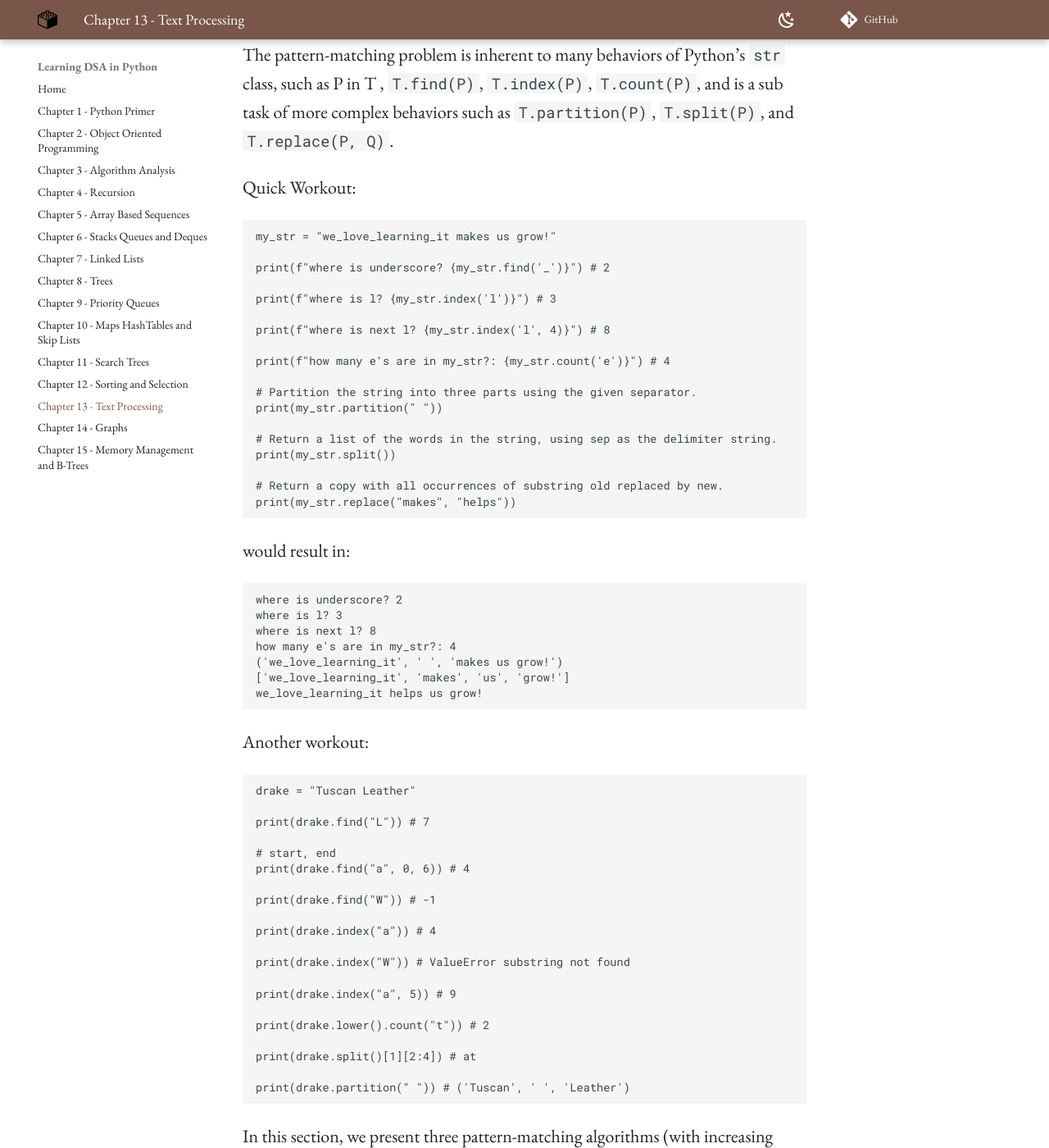
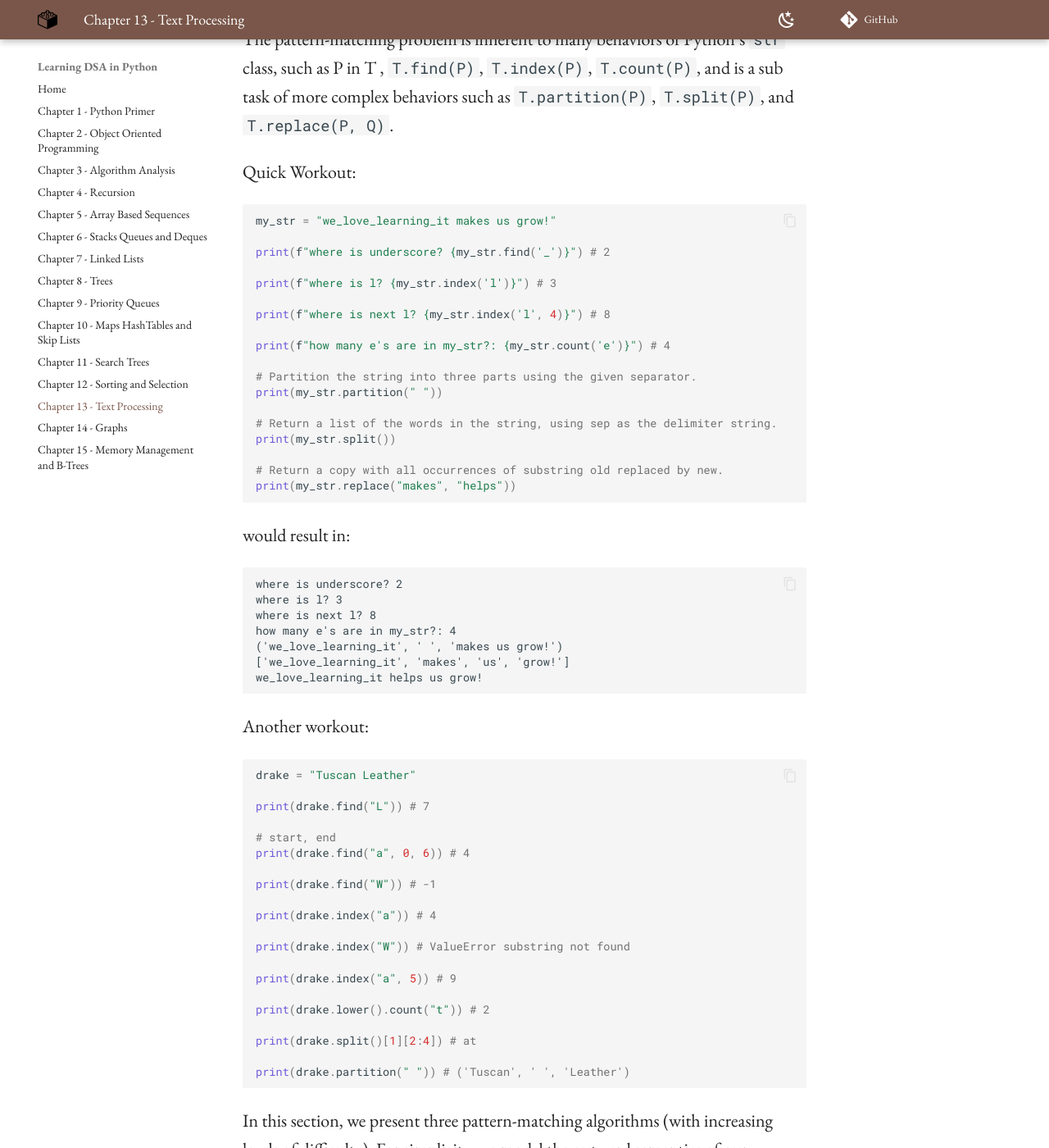
Before and after one commit to kantarcise/learningdsainpython, an MkDocs documentation site: the page built from docs/DS&A-Text-Processing.md, in a window 1280 px wide and 1400 px high, scrolled down 11801 px. Shown: the whole window at 82% size. Built offline with MkDocs 1.6.1 and Material for MkDocs 9.7.7, drawn with Linux system fonts in a browser that asks for light colours; nearby versions of some CDN libraries; library files that are not in the unit come from our copies; comment, search, counter and statistics services are not loaded; some of the changed text lies outside the part shown.

Commit message:
update mkdocs

```diff
--- a/mkdocs.yml
+++ b/mkdocs.yml
@@ -15,6 +15,8 @@ theme:
         name: Switch to light mode
   font:
     text: EB Garamond
+  features:
+    - content.code.copy
 
   logo: assets/lego.svg
   favicon: assets/lego_favicon.png
@@ -46,6 +48,22 @@ markdown_extensions:
   - attr_list
   - md_in_html
   - pymdownx.blocks.caption
+  - pymdownx.highlight:
+      anchor_linenums: true
+      line_spans: __span
+      pygments_lang_class: true
+  - pymdownx.inlinehilite
+  - pymdownx.snippets
+  - pymdownx.superfences
+  - pymdownx.arithmatex:
+      generic: true
+
+extra_javascript:
+  - javascripts/katex.js
+  - https://unpkg.com/katex@0/dist/katex.min.js
+  - https://unpkg.com/katex@0/dist/contrib/auto-render.min.js
 
 extra_css:
+  - https://unpkg.com/katex@0/dist/katex.min.css
+  - https://unpkg.com/katex@0/dist/katex.min.css
   - stylesheets/extra.css
```
